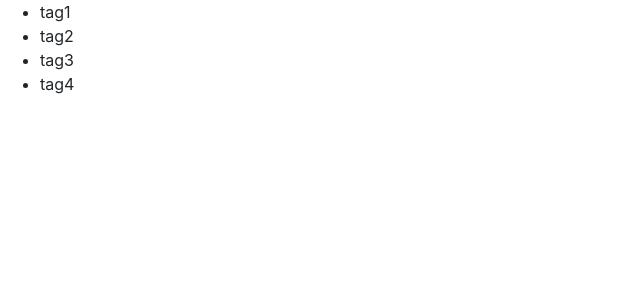
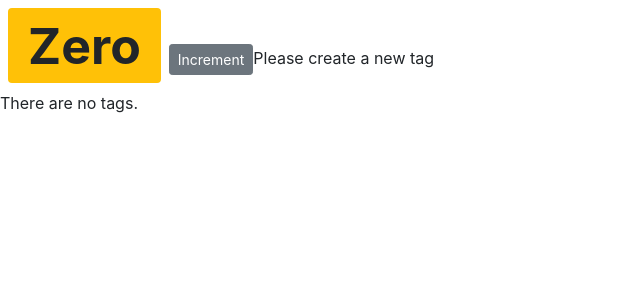
Before and after one commit to Ubaid45/Basic_ReactJS, a React (Create React App) app: page / in a window 1280 px wide. Shown: the top 300 px of the page, without its empty margins (0-640 px from the left). Built offline with nearby package versions, Linux system fonts and the light colour scheme.

Commit message:
Event Handling

```diff
--- a/src/components/counter.jsx
+++ b/src/components/counter.jsx
@@ -2,12 +2,17 @@
 class Counter extends Component {
   state = {
     count: 0,
-    tags: ["tag1", "tag2", "tag3", "tag4"],
-    //tags: [],
+    tags: [],
   };
   styles = {
     fontSize: 50,
     fontWeight: "bold",
+  };
+
+  handleIncrement = () => {
+    console.log("Increment Clicked", this); //Arrow function binds this keyword
+
+    this.setState({ count: this.state.count + 1 }); // Equals to this.state.count++;
   };
 
   renderTags() {
@@ -24,6 +29,15 @@
   render() {
     return (
       <div>
+        <span style={this.styles} className={this.getBadgedClasses()}>
+          {this.formatCount()}
+        </span>
+        <button
+          onClick={this.handleIncrement}
+          className="btn btn-secondary btn-sm"
+        >
+          Increment
+        </button>
         {this.state.tags.length === 0 && "Please create a new tag"}
         {this.renderTags()}
       </div>
```
